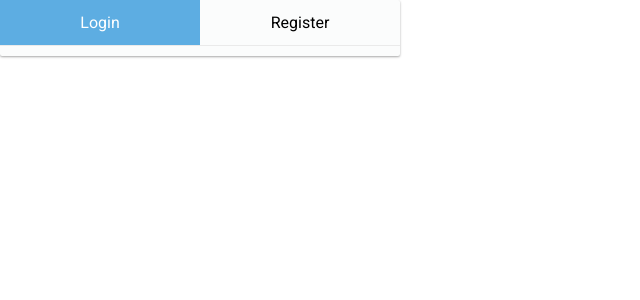
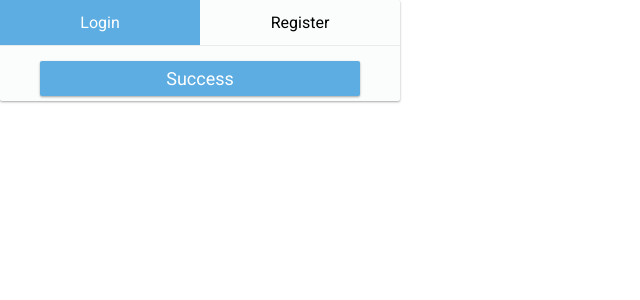
Before and after one commit to GianCastle/login-register, a React (Create React App) app: page / in a window 1280 px wide. Shown: the top 300 px of the page, without its empty margins (0-640 px from the left). Built offline with nearby package versions, Linux system fonts and the light colour scheme.

Commit message:
buttonComponent has been created

```diff
--- a/src/assets/css/body-card.css
+++ b/src/assets/css/body-card.css
@@ -5,6 +5,5 @@
     height: auto;
     padding: 5px 30px;
     min-height: 60px;
-    border : solid red 1px;
     margin-bottom: 10px;
 }
--- /dev/null
+++ b/src/assets/css/button-large.css
@@ -0,0 +1,19 @@
+.button-large {
+    height: 35px;
+    width: 80%;
+    cursor: pointer;
+    margin: 5px 10px;
+    border-radius: 2px;
+    background-color: #5DADE2;
+    outline: none;
+    color: white;
+    font-size: 18px;
+    box-shadow: 0 1px 3px rgba(0,0,0,0.12), 0 1px 2px rgba(0,0,0,0.24);
+    transition: .2s;
+}
+.button-large:hover {
+    box-shadow: 1px 1px 5px 0px rgba(0,0,0,0.75);
+}
+.button-large:active {
+    box-shadow: inset 1px 1px 3px 0px rgba(0,0,0,0.75);
+}
--- /dev/null
+++ b/src/components/buttonLarge.jsx
@@ -0,0 +1,18 @@
+import React from 'react';
+import PropTypes from 'prop-types';
+import '../assets/css/button-large.css';
+
+const buttonLarge = props => {
+    return(
+        <button className="button-large" onClick={props.click}>
+            {props.value}
+        </button>
+    )
+}
+
+buttonLarge.propTypes = {
+    value: PropTypes.string.isRequired,
+    click: PropTypes.func.isRequired
+}
+
+export default buttonLarge
--- a/src/containers/App.jsx
+++ b/src/containers/App.jsx
@@ -2,6 +2,7 @@ import React, { useState } from 'react'
 
 import SmallCard from '../components/SmallCard'
 import CardTabs from '../components/CardTabs'
+import ButtonLarge from '../components/buttonLarge'
 
 const App = props => {
     // State
@@ -26,6 +27,7 @@ const App = props => {
                     ]}
                     actual={actual}
                 />
+                <ButtonLarge value={"Success"} />
             </SmallCard>
         </>
     )
```
